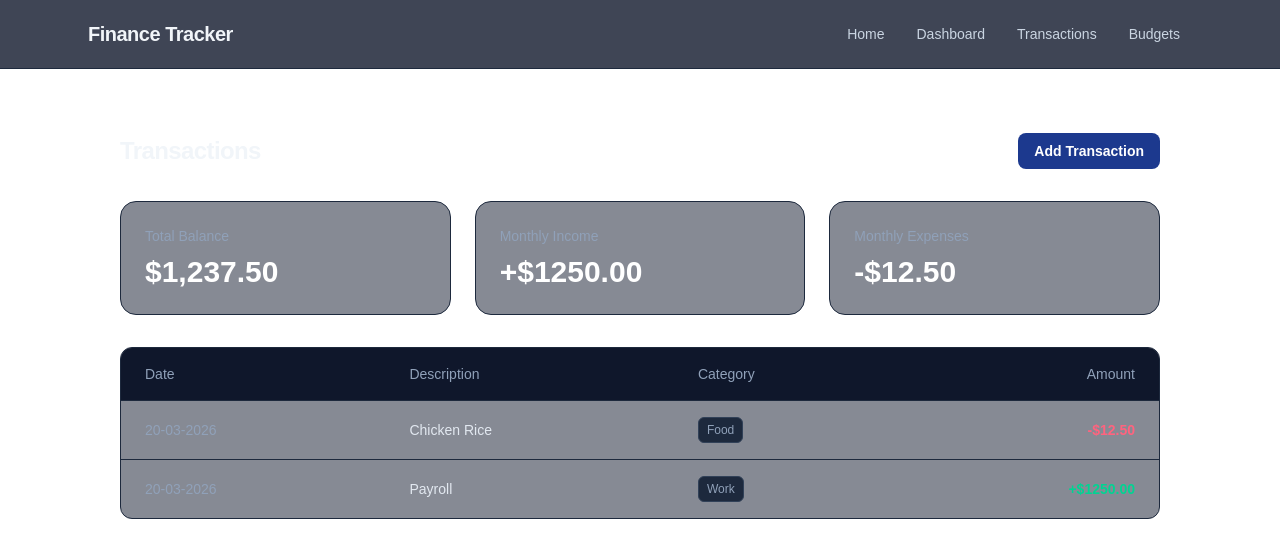
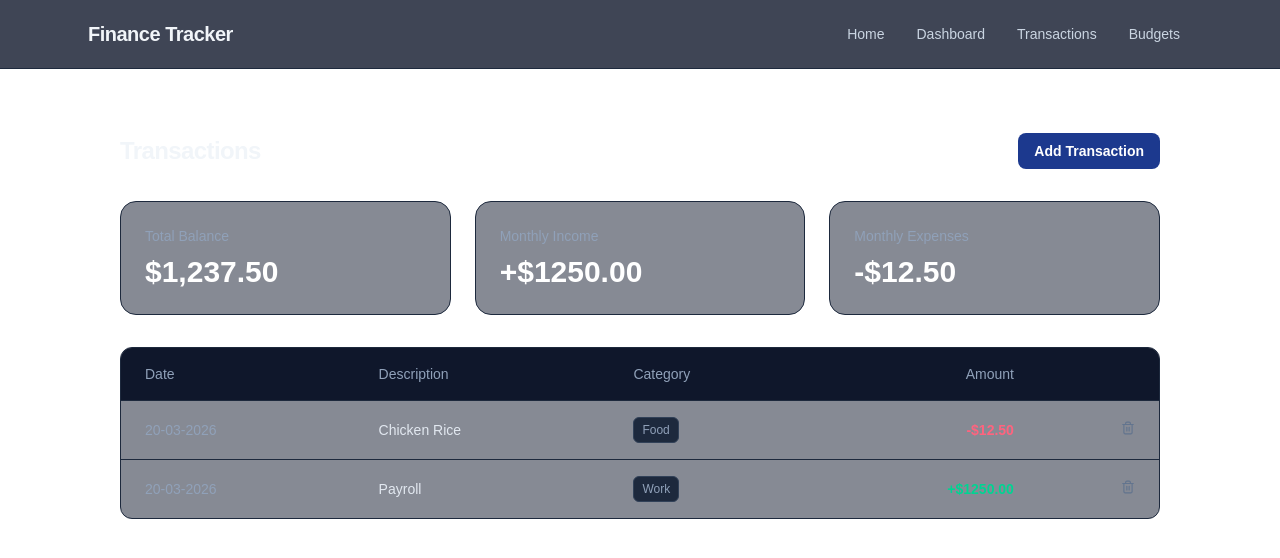
Before and after one commit to XiyanM/finance-tracker, a Next.js app: page /transactions in a window 1280 px wide. Shown: the top 558 px of the page. Built offline with nearby package versions, Linux system fonts and the light colour scheme.

Commit message:
feat(transactions): implement delete button and logic

```diff
--- a/app/transactions/page.tsx
+++ b/app/transactions/page.tsx
@@ -2,6 +2,7 @@
 
 import { Transaction } from "@/types";
 import { useState } from "react";
+import { Trash2 } from "lucide-react"
 
 const MOCK_DATA: Transaction[] = [
     {
@@ -34,6 +35,8 @@ export default function TransactionsPage() {
     const handleSubmit = (e: React.FormEvent<HTMLFormElement>) => {
         e.preventDefault();
 
+        if (!description.trim() || !amount || parseFloat(amount) <= 0) return;
+
         const newTransaction: Transaction = {
             id: Date.now().toString(),
             description,
@@ -48,6 +51,10 @@ export default function TransactionsPage() {
         setDescription("");
         setAmount("");
     };
+
+    const handleDelete = (id: string) => {
+        setTransactions(transactions.filter((tx) => tx.id !== id))
+    }
 
     const totalIncome = transactions.filter((tx) => tx.type === "income").reduce(
         (sum, tx) => sum + tx.amount,
@@ -109,6 +116,7 @@ export default function TransactionsPage() {
                             <th className="px-6 py-4 font-medium">Description</th>
                             <th className="px-6 py-4 font-medium">Category</th>
                             <th className="px-6 py-4 text-right font-medium">Amount</th>
+                            <th className="px-6 py-4 text-right font-medium"></th>
                         </tr>
                     </thead>
                     <tbody className="divide-y divide-slate-800">
@@ -132,6 +140,14 @@ export default function TransactionsPage() {
                                 >
                                     {tx.type === "income" ? "+" : "-"}${tx.amount.toFixed(2)}
                                 </td>
+                                <td className="px-6 py-4 text-right">
+                                    <button
+                                        onClick={() => handleDelete(tx.id)}
+                                        className="text-slate-500 hover:text-rose-400 transition-colors text-xs font-medium"
+                                    >
+                                        <Trash2 size={14} />
+                                    </button>
+                                </td>
                             </tr>
                         ))}
                     </tbody>
@@ -151,6 +167,7 @@ export default function TransactionsPage() {
                                 </label>
                                 <input
                                     type="text"
+                                    value={description}
                                     placeholder="e.g. Weekly Groceries"
                                     onChange={(e) => setDescription(e.target.value)}
                                     className="mt-1 w-full rounded-lg border border-slate-800 bg-slate-950 px-4 py-2
@@ -166,6 +183,7 @@ export default function TransactionsPage() {
                                     </label>
                                     <input
                                         type="number"
+                                        value={amount}
                                         placeholder="0.00"
                                         onChange={(e) => setAmount(e.target.value)}
                                         className="mt-1 w-full h-10 rounded-lg border border-slate-800 bg-slate-950 px-4 py-2
--- a/package.json
+++ b/package.json
@@ -9,6 +9,7 @@
     "lint": "eslint"
   },
   "dependencies": {
+    "lucide-react": "^1.8.0",
     "next": "16.2.0",
     "react": "19.2.4",
     "react-dom": "19.2.4"
```
Also changed, not shown: app/layout.tsx (+5 -5 lines), 1 other file (tests, documents, lock files or other folders).
